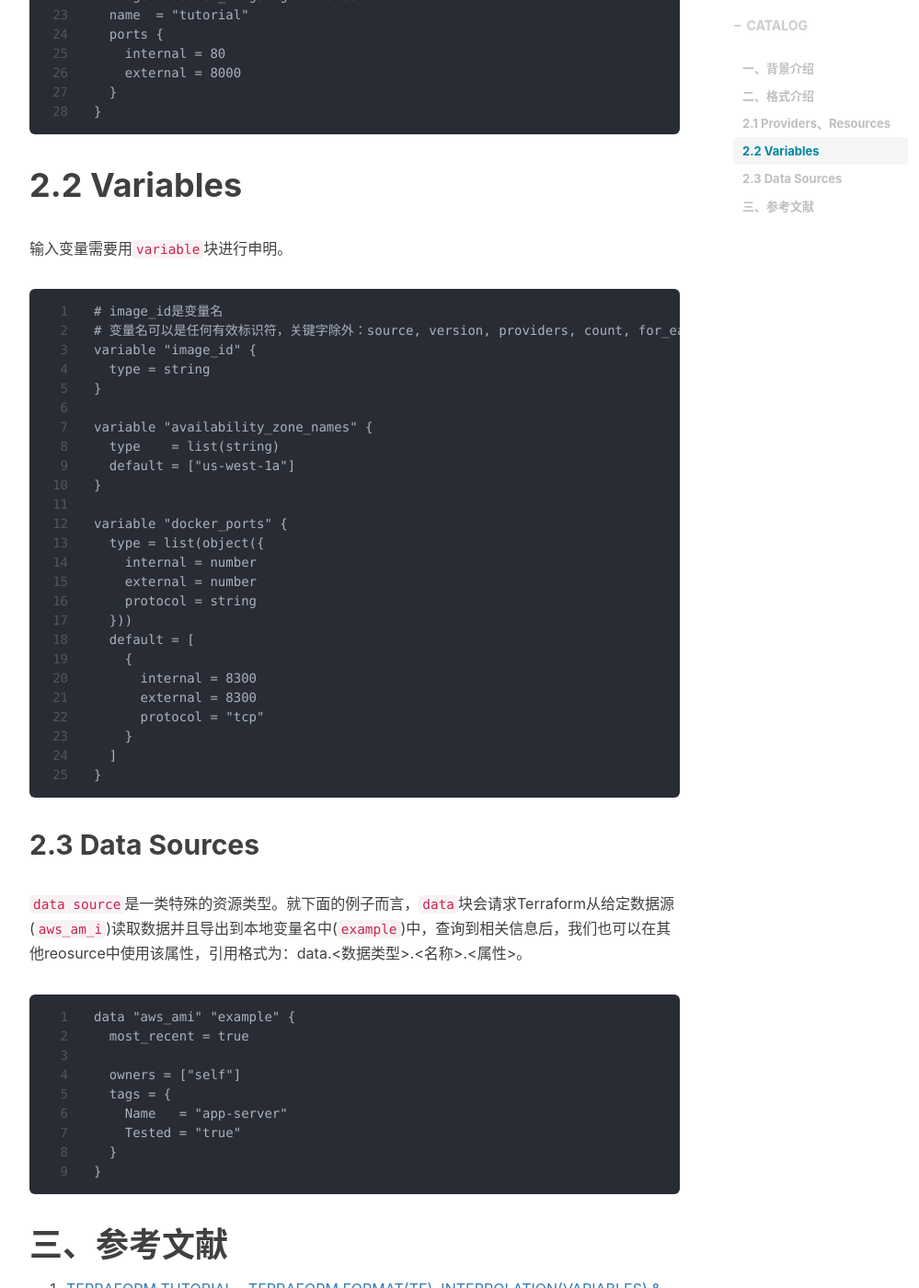
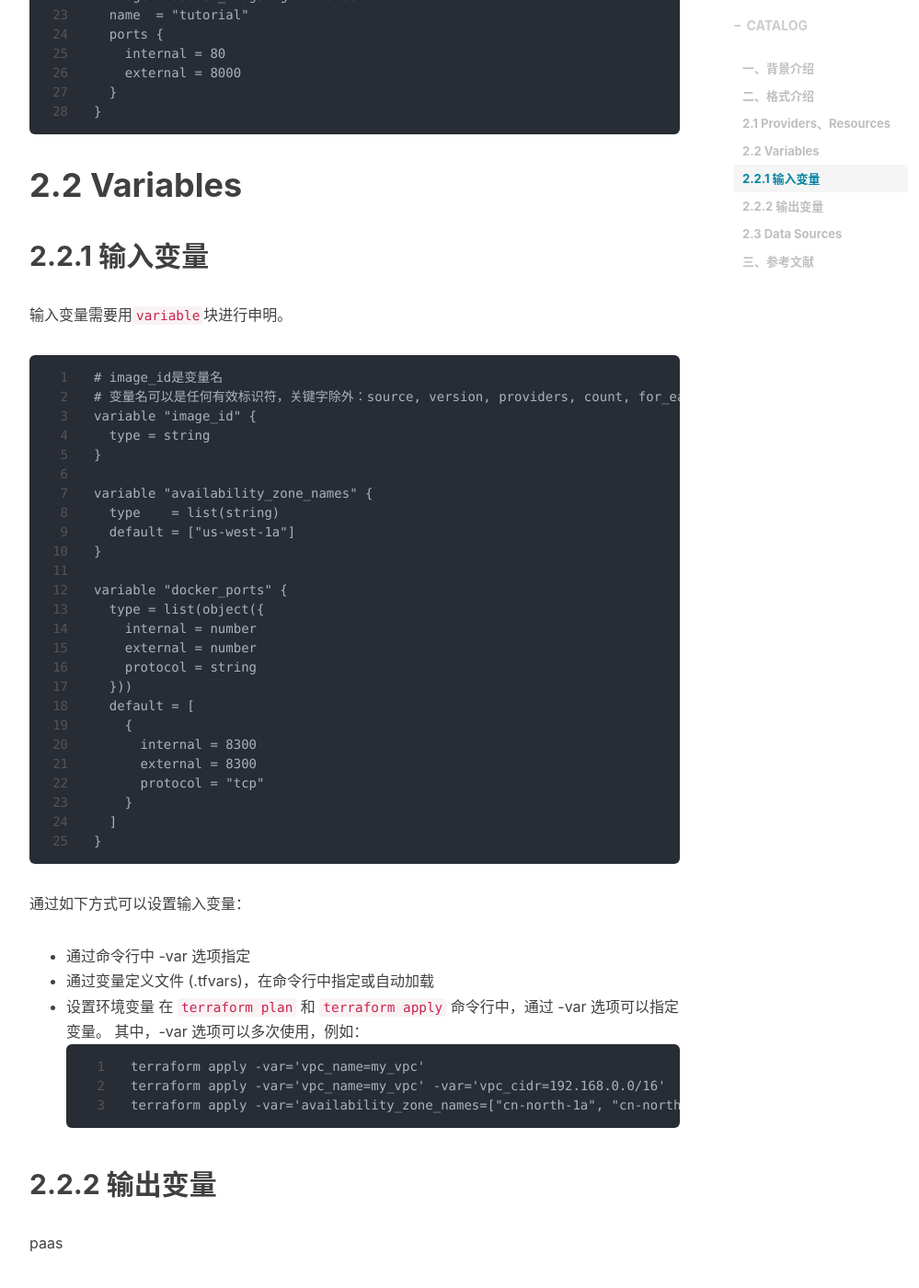
Before and after one commit to shihai1991/shihai1991.github.io, a Jekyll site: the page built from _posts/2022-10-14-Terraform format介绍.md, in a window 1280 px wide and 1400 px high, scrolled down 1386 px. Shown: the whole window at 92% size, without its empty margins (233-1232 px from the left). Built offline with Jekyll 4.4.1, drawn with Linux system fonts in a browser that asks for light colours; nearby versions of some CDN libraries; comment, search, counter and statistics services are not loaded.

Commit message:
Update 2022-10-14-Terraform format介绍.md

````diff
--- a/_posts/2022-10-14-Terraform format介绍.md
+++ b/_posts/2022-10-14-Terraform format介绍.md
@@ -47,6 +47,7 @@ resource "docker_container" "nginx" {
 ```
 
 # 2.2 Variables
+## 2.2.1 输入变量
 输入变量需要用`variable`块进行申明。
 ```
 # image_id是变量名
@@ -75,6 +76,20 @@ variable "docker_ports" {
   ]
 }
 ```
+通过如下方式可以设置输入变量：
+* 通过命令行中 -var 选项指定
+* 通过变量定义文件 (.tfvars)，在命令行中指定或自动加载
+* 设置环境变量
+在 `terraform plan` 和 `terraform apply` 命令行中，通过 -var 选项可以指定变量。
+其中，-var 选项可以多次使用，例如：
+```
+terraform apply -var='vpc_name=my_vpc'
+terraform apply -var='vpc_name=my_vpc' -var='vpc_cidr=192.168.0.0/16'
+terraform apply -var='availability_zone_names=["cn-north-1a", "cn-north-1c"]'
+```
+
+## 2.2.2 输出变量
+paas
 
 ## 2.3 Data Sources
 `data source`是一类特殊的资源类型。就下面的例子而言，`data`块会请求Terraform从给定数据源(`aws_am_i`)读取数据并且导出到本地变量名中(`example`)中，查询到相关信息后，我们也可以在其他reosurce中使用该属性，引用格式为：data.<数据类型>.<名称>.<属性>。
````
